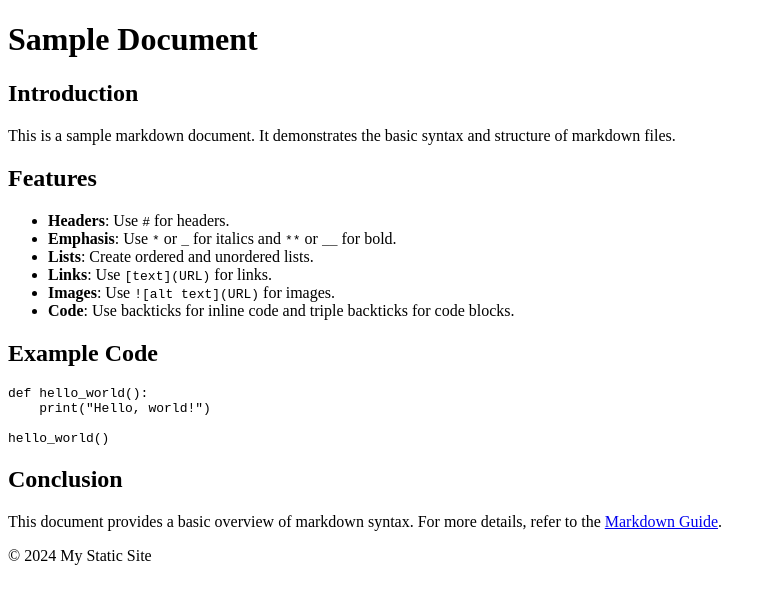
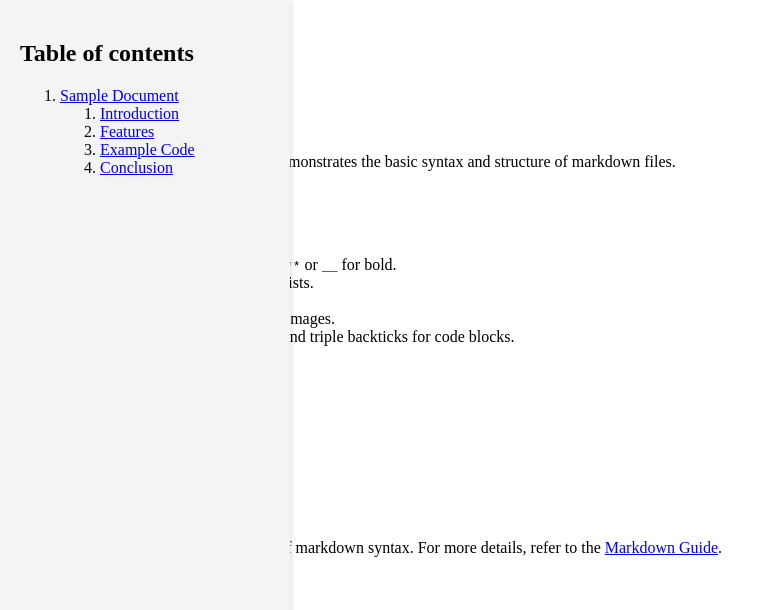
Before and after one commit to tvdk-sudoku/Python-SSG, a plain HTML site: page output/test1.html in a window 1280 px wide. Shown: the whole page, without its empty margins (0-776 px from the left). Drawn offline with Linux system fonts and the light colour scheme; files that its build step writes are made by us from their sources; a script that the page names is missing.

Commit message:
Added ToC?

```diff
--- a/output/test1.html
+++ b/output/test1.html
@@ -3,7 +3,7 @@
 <head>
     <meta charset="UTF-8">
     <meta name="viewport" content="width=device-width, initial-scale=1.0">
-    <link rel="stylesheet" href="scripts/style.css">
+    <link rel="stylesheet" href="./scripts/base.css">
     <title>
 
         Python SSG
@@ -11,11 +11,29 @@
 </title>
 </head>
 <body>
+    scripts
 
 
+<grid class="container">
+    <header>
+        <h1></h1>
+    </header>
+    <aside class="toc">
+        <h2>Table of contents</h2>
+        <div class="toc">
+<ol>
+<li><a href="#heading-0">Sample Document</a></li>
+<ol>
+<li><a href="#heading-1">Introduction</a></li>
+<li><a href="#heading-2">Features</a></li>
+<li><a href="#heading-3">Example Code</a></li>
+<li><a href="#heading-4">Conclusion</a></li>
+</ol>
+</div>
 
-<main>
-    <p><h1 id="heading-0">Sample Document</h1>
+    </aside>
+    <main>
+        <p><h1 id="heading-0">Sample Document</h1>
 
 <h2 id="heading-1">Introduction</h2>
 
@@ -41,7 +59,10 @@ hello_world()
 <h2 id="heading-4">Conclusion</h2>
 
 <p>This document provides a basic overview of markdown syntax. For more details, refer to the <a href="https://www.markdownguide.org/">Markdown Guide</a>.</p></p>
-</main>
+    </main>
+
+
+</grid>
 
 
 
--- /dev/null
+++ b/scripts/base.css
@@ -0,0 +1,20 @@
+.container {
+    display: flex;
+}
+
+aside.toc {
+    position: fixed;
+    left: 0;
+    top: 0;
+    width: 250px; /* Adjust the width as needed */
+    height: 100%;
+    background-color: #f4f4f4; /* Optional: background color */
+    padding: 20px; /* Optional: padding */
+    box-shadow: 2px 0 5px rgba(0,0,0,0.1); /* Optional: shadow effect */
+}
+
+main.content {
+    margin-left: 250px; /* Same as the width of the aside */
+    padding: 20px; /* Optional: padding */
+    flex-grow: 1;
+}
```
Also changed, not shown: output/draft.html (+15 -4 lines), output/folder1/foldertest1.html (+24 -4 lines), output/index.html (+2 -1 lines), templates/base.html (+2 -1 lines), templates/default.html (+17 -3 lines), scripts/default.css (deleted), 1 other file.
